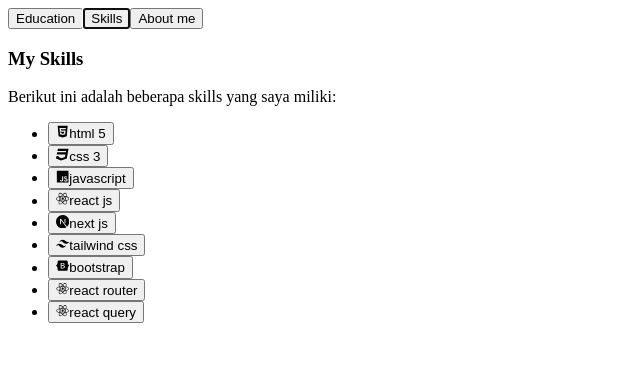
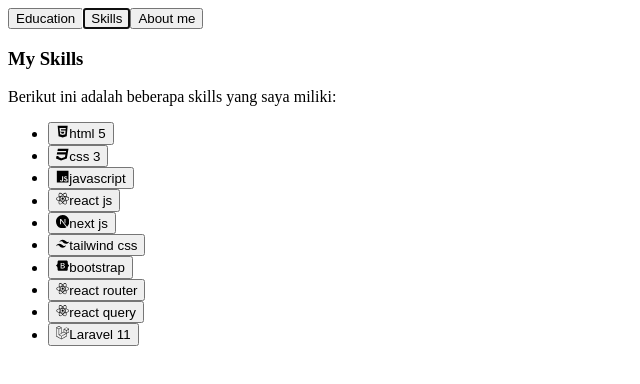
Before and after one commit to harispriambada/portofolio, a Next.js app: page /resume in a window 1280 px wide. Both pictures are taken after a click on the tab "Skills". Shown: the top 384 px of the page, without its empty margins (0-640 px from the left). Built offline with nearby package versions, Linux system fonts and the light colour scheme.

Commit message:
edit resume

```diff
--- a/app/resume/page.jsx
+++ b/app/resume/page.jsx
@@ -1,6 +1,13 @@
 "use client";
 
-import { FaHtml5, FaCss3, FaJs, FaBootstrap, FaReact } from "react-icons/fa";
+import {
+  FaHtml5,
+  FaCss3,
+  FaJs,
+  FaBootstrap,
+  FaReact,
+  FaLaravel,
+} from "react-icons/fa";
 import { IoLogoReact } from "react-icons/io5";
 import { SiTailwindcss, SiNextdotjs } from "react-icons/si";
 import { motion } from "framer-motion";
@@ -84,6 +91,10 @@
     {
       icon: <IoLogoReact />,
       name: "react query",
+    },
+    {
+      icon: <FaLaravel />,
+      name: "Laravel 11",
     },
   ],
 };
```
